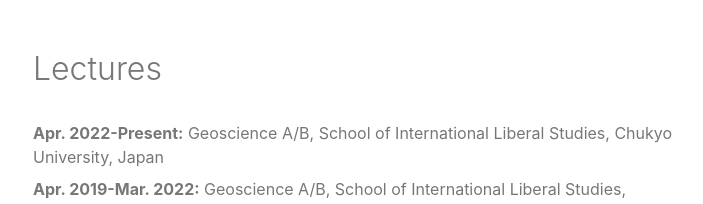
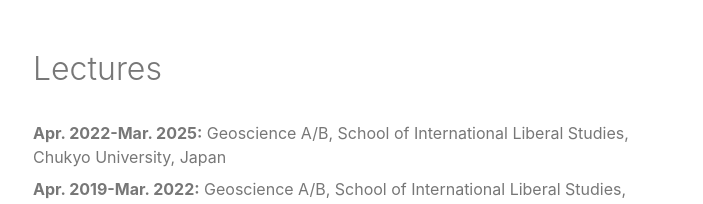
Before and after one commit to iijimahr/iijimahr.github.io, a plain HTML site: page index.html in a window 1280 px wide. Shown: the part 1501-1705 px from the top of the page, without its empty margins (287-990 px from the left). Drawn offline with Linux system fonts and the light colour scheme.

Commit message:
closed cu lecture

```diff
--- a/index.html
+++ b/index.html
@@ -646,7 +646,7 @@
 <h2>Lectures</h2>
 <ul>
   <li>
-    <b>Apr. 2022-Present:</b>
+    <b>Apr. 2022-Mar. 2025:</b>
     Geoscience A/B,
     School of International Liberal Studies,
     Chukyo University, Japan
```
